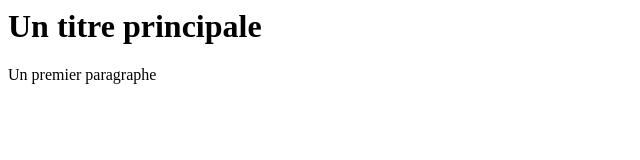
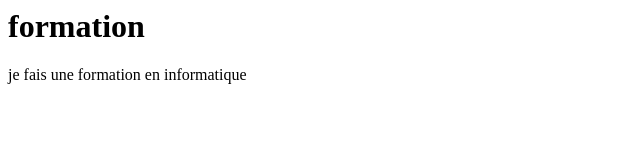
Before and after one commit to tin229/mon--cv, a plain HTML site: page index.html in a window 1280 px wide. Shown: the whole page, without its empty margins (0-640 px from the left). Drawn offline with Linux system fonts and the light colour scheme.

Commit message:
mise en place de la section formation

```diff
--- a/index.html
+++ b/index.html
@@ -8,8 +8,8 @@
         <link rel="stylesheet" href="style.css">
     </head>
     <body>
-        <h1>Un titre principale</h1>
-        <P>Un premier paragraphe</P>
+        <h1>formation </h1>
+        <P> je fais une formation en informatique </P>
         <a href="//https:www.tino.com>lien vers ma pageb</a>
         <img src="image.png" alt="cliquer ici pour voir une telle image">
 
```
